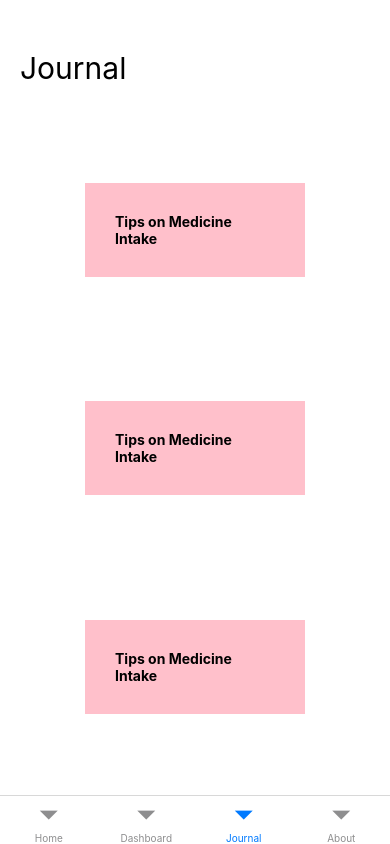
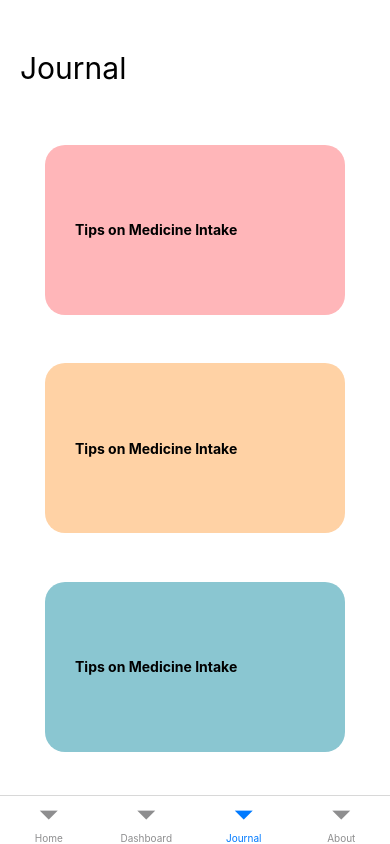
Before and after one commit to uisselo/Xpiry, a React Native app: screen /Journal in a window 390 px wide. Built offline with nearby package versions, Linux system fonts and the light colour scheme.

Commit message:
Journal updated

```diff
--- a/app/screens/journal.js
+++ b/app/screens/journal.js
@@ -13,6 +13,9 @@ function journal(props) {
         onPress={() => console.log("All")}
         style={[
           styles.box,
+          {
+             backgroundColor: "#ffb6b9"
+          },
         ]}
       >
          <Text style={[styles.text]}>Tips on Medicine Intake</Text>
@@ -22,6 +25,9 @@ function journal(props) {
         onPress={() => console.log("All")}
         style={[
           styles.box,
+           {
+             backgroundColor: "#ffd2a5"
+          },
         ]}
       >
          <Text style={[styles.text]}>Tips on Medicine Intake</Text>
@@ -31,6 +37,9 @@ function journal(props) {
         onPress={() => console.log("All")}
         style={[
           styles.box,
+          {
+             backgroundColor: "#8AC6D1"
+          },
         ]}
       >
          <Text style={[styles.text]}>Tips on Medicine Intake</Text>
@@ -55,19 +64,18 @@ const styles = StyleSheet.create({
     paddingBottom: 15,
   },
   box: {
-    width: 220,
+    width: 300,
     height: 170,
     margin: 5,
     borderRadius: 20,
-    justifyContent: "center"
+    justifyContent: "center",
+  //  backgroundColor: "#ffb6b9"
   },
   text: {
     padding: 30,
     color: "black",
     fontWeight: "bold",
    // position: "absolute",
-
-    backgroundColor: "pink"
   }
 });
 
```
Also changed, not shown: 1 other file (tests, documents, lock files or other folders).
